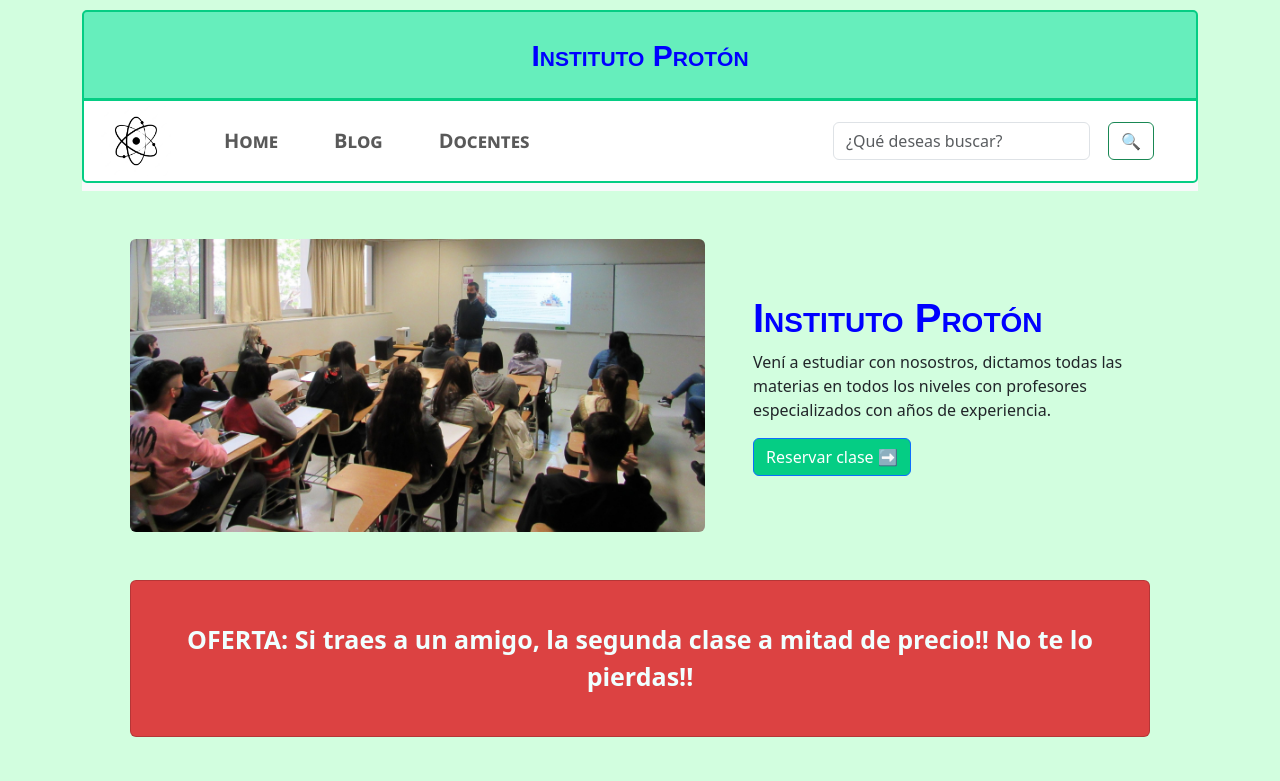
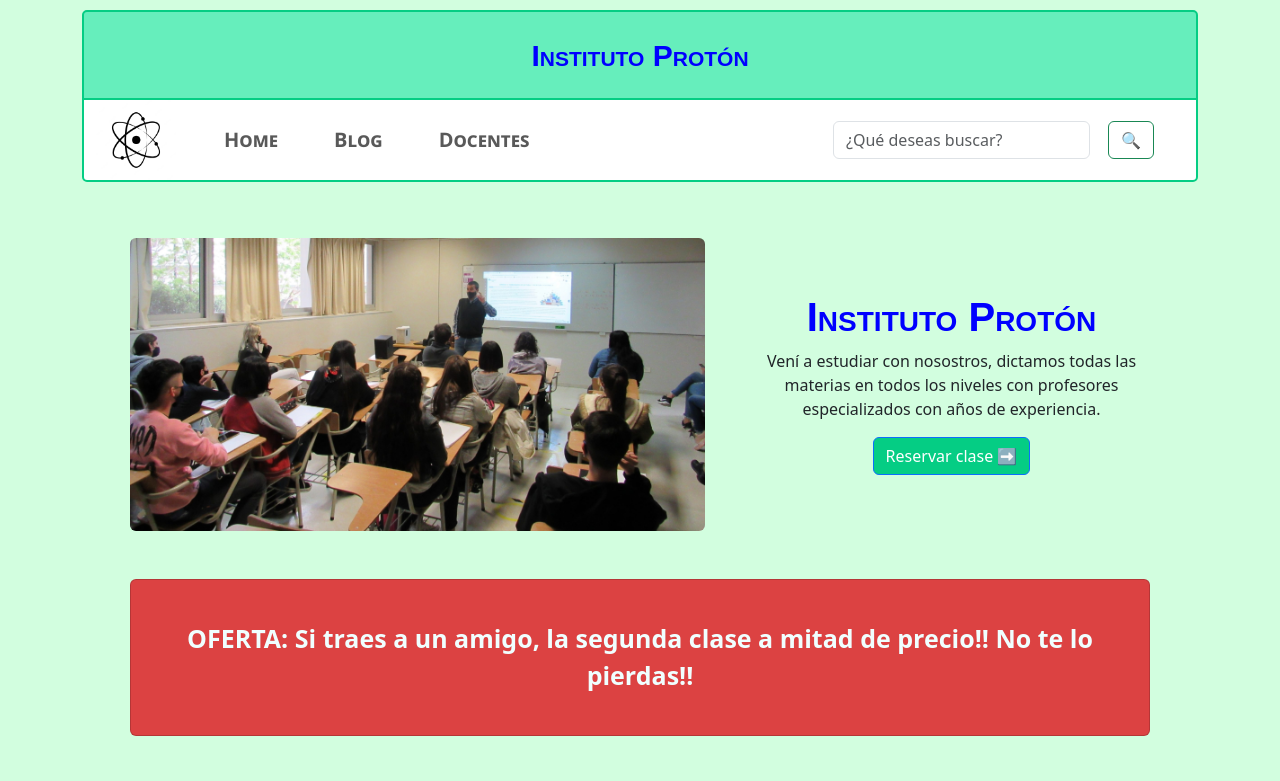
Before and after one commit to Amjel2022/TPTelefonicaFront, a plain HTML site: page index.html in a window 1280 px wide. Shown: the top 781 px of the page. Drawn offline with Linux system fonts and the light colour scheme.

Commit message:
Corrección debordes y estilos del Navbar

```diff
--- a/Estilos/estilo.css
+++ b/Estilos/estilo.css
@@ -52,6 +52,7 @@ h5 {
     height: 350px;
 }
 
+/* Lista página CV */
 li {
     list-style-type: none;
 }
@@ -63,7 +64,7 @@ li {
     font-size: 20px;
 }
 
-/* QUERYS -- RESPONSIVE */
+/* QUERYS -- RESPONSIVE -- página Docentes (CV)*/
 @media (max-width: 760px) {
     .contenido1 {
     display: flex;
--- a/index.html
+++ b/index.html
@@ -32,15 +32,15 @@
     </div>
 
     <!-- ------NAVBAR------ -->
-    <nav class="navbar navbar-expand-lg bg-body-tertiary sticky-top">
+    <nav class="navbar navbar-expand-lg sticky-top" style="margin-top: -1px;">
           <div class="container-fluid"
               style= "border: 2px solid #05cd84;
                       border-radius: 0 0 5px 5px;
                       margin-top: -25px;
                       background-color: white;
           ">
-            <!-- Logo del navbar analizar los espacios aca!!!!!!!!!!!!!!!!!!!!!!!!!!!!!!!!!!!!!!!!!!!!!!!!1 -->
-            <a href="./index.html"> <img src="./Imagenes/logo.png" alt="Logo" width="80px" height="80px" class="d-inline-block" style="padding: 5px;"> </a>
+            <!-- Logo del navbar -->
+            <a href="./index.html"> <img src="./Imagenes/logo.png" alt="Logo" width="80px" height="80px" class="d-inline-block"> </a>
             <!-- Fin de logo -->
 
             <button class="navbar-toggler" type="button" data-bs-toggle="collapse" data-bs-target="#navbarNavAltMarkup" aria-controls="navbarNavAltMarkup" aria-expanded="false" aria-label="Toggle navigation">
@@ -66,7 +66,7 @@
     <!-- FIN DE NAVBAR -->
 
     <!-- CONTENIDO -->
-    <div class="container px-4 px-lg-5">
+    <div class="container px-4 px-lg-5 text-center">
       <!-- Fila Principal-->
       <div class="row gx-4 gx-lg-5 align-items-center my-5">
           <div class="col-lg-7"><img class="img-fluid rounded mb-4 mb-lg-0" src="./Imagenes/home1.png" alt="Clases en Instituto Protón" /></div>
```
Also changed, not shown: Paginas/blog.html (+2 -2 lines), Paginas/docentes.html (+2 -2 lines).
